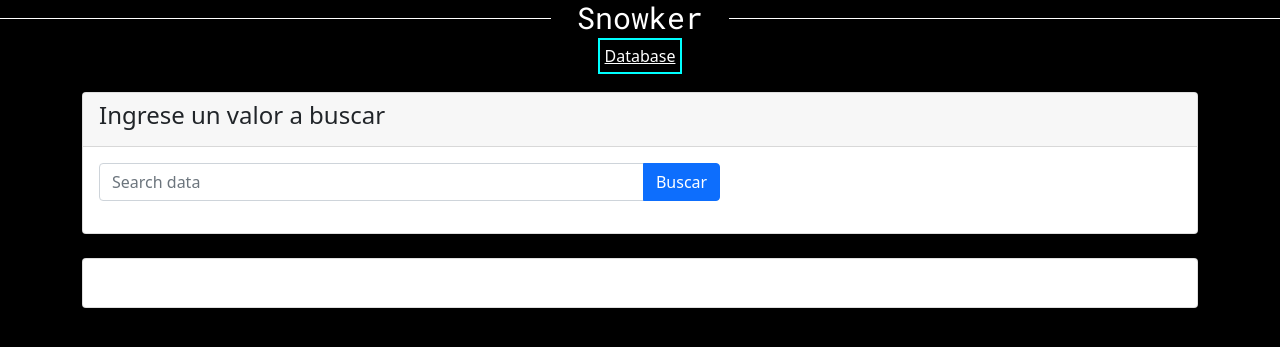
After one commit to facebooker212/Medicion_Temperatura_NodeMCU, a PHP site: page / in a window 1280 px wide. The commit adds this page. Shown: the top 347 px of the page. Run offline with PHP 8.4, Linux system fonts and the light colour scheme.

Commit message:
Add files via upload

```diff
--- /dev/null
+++ b/index.php
@@ -0,0 +1,194 @@
+<!DOCTYPE html>
+<html>
+<head>
+  <meta name="viewport" content="width=device-width, initial-scale=1.0">
+  <title>Snowker</title>
+  <link href="https://cdn.jsdelivr.net/npm/bootstrap@5.0.0-beta1/dist/css/bootstrap.min.css" rel="stylesheet">
+  <link rel="preconnect" href="https://fonts.googleapis.com">
+  <link rel="preconnect" href="https://fonts.gstatic.com" crossorigin>
+  <link href="https://fonts.googleapis.com/css2?family=Roboto+Mono&display=swap" rel="stylesheet">
+</head>
+<style>
+
+table {
+   border-collapse: collapse;
+   width: 50%;
+   padding: 5px;
+   color: Cyan;
+   background-color: Black;
+   font-family: monospace;
+   font-size: 22px;
+   text-align: center;
+}
+
+tr {
+   background-color: Black;
+   color: Cyan;
+   text-align: center;
+}
+
+th {
+   background-color: #Black;
+   color: Cyan;
+   text-align: center;
+}
+
+tr:nth-child(even) {background-color: #Black}
+
+.title_lines {
+    position: relative;
+    font-size: 30px;
+    z-index: 1;
+    overflow: hidden;
+    text-align: center;
+    color: white;
+}
+
+.title_lines:before, .title_lines:after {
+    position: absolute;
+    top: 51%;
+    overflow: hidden;
+    width: 48%;
+    height: 1px;
+    content: '\a0';
+    background-color: white;
+    margin-left: 2%;
+}
+.title_lines:before {
+    margin-left: -50%;
+    text-align: right;
+}
+
+body {
+  background-color: black;
+}
+
+h1   {
+  color: white;
+  text-align: center;
+  font-family: 'Roboto Mono', monospace;
+}
+
+p {
+  margin: 20px auto;
+  border: 2px solid Cyan;
+  background-color: black;
+  padding: 5px;
+  color: white;
+  text-align: center;
+  height: 150px;
+  width: 200px;
+}
+
+a    {
+  border: 2px solid Cyan;
+  background-color: black;
+  padding: 5px;
+  color: white;
+}
+
+</style>
+</head>
+<body>
+
+  <h1 class="title_lines">Snowker</h1>
+
+  <div style="text-align:center">
+    <a href="http://snowker.xyz/phpmyadmin">Database</a>
+  </div>
+
+  <div class="container">
+      <div class="row">
+          <div class="col-md-12">
+              <div class="card mt-4">
+                  <div class="card-header">
+                      <h4> Ingrese un valor a buscar </h4>
+                  </div>
+                  <div class="card-body">
+                      <div class="row">
+                          <div class="col-md-7">
+
+                              <form action="" method="GET">
+                                  <div class="input-group mb-3">
+                                      <input type="text" name="search" required value="<?php if(isset($_GET['search'])){echo $_GET['search']; } ?>" class="form-control" placeholder="Search data">
+                                      <button type="submit" class="btn btn-primary">Buscar</button>
+                                  </div>
+                              </form>
+
+                          </div>
+                      </div>
+                  </div>
+              </div>
+          </div>
+
+          <div class="col-md-12">
+              <div class="card mt-4">
+                  <div class="card-body">
+                      <table class="table table-bordered">
+                          <tbody>
+                              <?php
+                                  $con = mysqli_connect("localhost","root","password","Mediciones_IoT");
+
+                                  if(isset($_GET['search']))
+                                  {
+                                      $filtervalues = $_GET['search'];
+                                      //$query = "SELECT * FROM Mediciones WHERE CONCAT(Temperatura,Humedad,CO2,Alcohol,Fecha,Hora,Num_Equipo,ID_Lugar) LIKE '%$filtervalues%' ";
+				      $query = "SELECT Temperatura,Humedad,CO2,Alcohol,Fecha,Hora,Num_Equipo,ID_Lugar FROM Mediciones";
+                                      $query_run = mysqli_query($con, $query);
+				      ?>
+				      <thead>
+                                         <tr>
+                                            <th><?= $filtervalues ?></th>
+                                         </tr>
+                                      </thead>
+				      <?php
+                                      if(mysqli_num_rows($query_run) > 0)
+                                      {
+                                          foreach($query_run as $items)
+                                          {
+					      if($filtervalues == 'Toda') {
+						?>
+					         <tr>
+						    <td><?= $items['Temperatura']; ?></td>
+						    <td><?= $items['Humedad']; ?></td>
+						    <td><?= $items['CO2']; ?></td>
+						    <td><?= $items['Alcohol']; ?></td>
+						    <td><?= $items['Fecha']; ?></td>
+						    <td><?= $items['Hora']; ?></td>
+						    <td><?= $items['Num_Equipo']; ?></td>
+						    <td><?= $items['ID_Lugar']; ?></td>
+						 </tr>
+					     <?php
+					      }
+					      else {
+					      ?>
+                                                 <tr>
+                                                     <td><?= $items[$filtervalues]; ?></td>
+                                                 </tr>
+                                              <?php
+					      }
+                                          }
+                                      }
+                                      else
+                                      {
+                                          ?>
+                                              <tr>
+                                                  <td colspan="4">No Record Found</td>
+                                              </tr>
+                                          <?php
+                                      }
+                                  }
+                              ?>
+                          </tbody>
+                      </table>
+                  </div>
+              </div>
+          </div>
+      </div>
+  </div>
+
+  <script src="https://code.jquery.com/jquery-3.5.1.js"></script>
+  <script src="https://cdn.jsdelivr.net/npm/bootstrap@5.0.0-beta1/dist/js/bootstrap.bundle.min.js"></script>
+
+</body>
+</html>
```
Also changed, not shown: datos.php (+10 -7 lines), 1 other file.
